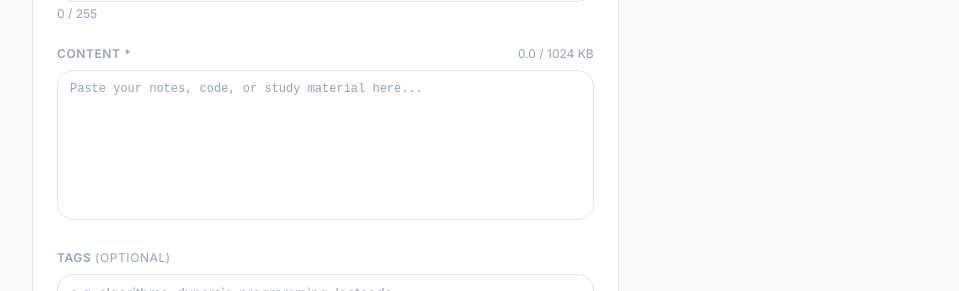
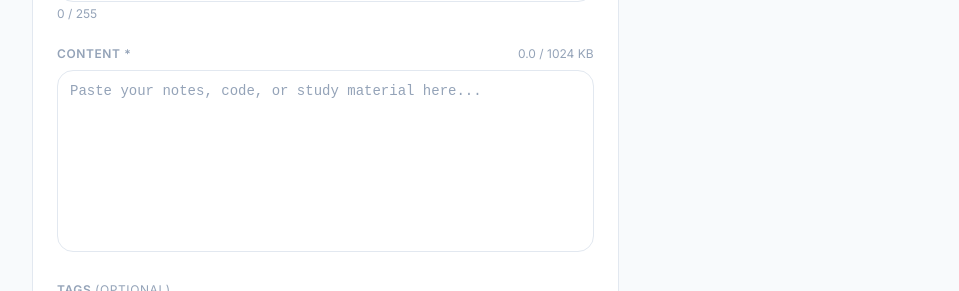
Before and after one commit to Premshaw23/iteratr, a Next.js app: page /upload in a window 1280 px wide. Shown: the part 509-800 px from the top of the page, without its empty margins (160-1119 px from the left). Built offline with nearby package versions, Linux system fonts and the light colour scheme; no server answers; sample sign-in values are in the browser's storage; a web font is replaced by a local one.

Commit message:
fix: remove unused text size class from textarea component

```diff
--- a/src/app/upload/page.tsx
+++ b/src/app/upload/page.tsx
@@ -268,7 +268,7 @@ export default function UploadPage() {
                   placeholder="Paste your notes, code, or study material here..."
                   disabled={uploading}
                   rows={8}
-                  className="w-full border border-border rounded-lg px-3 py-2.5 text-sm text-dark bg-white resize-none focus:outline-none focus:border-brand placeholder:text-muted font-mono text-xs disabled:opacity-50"
+                  className="w-full border border-border rounded-lg px-3 py-2.5 text-sm text-dark bg-white resize-none focus:outline-none focus:border-brand placeholder:text-muted font-mono disabled:opacity-50"
                 />
               </div>
 
```
